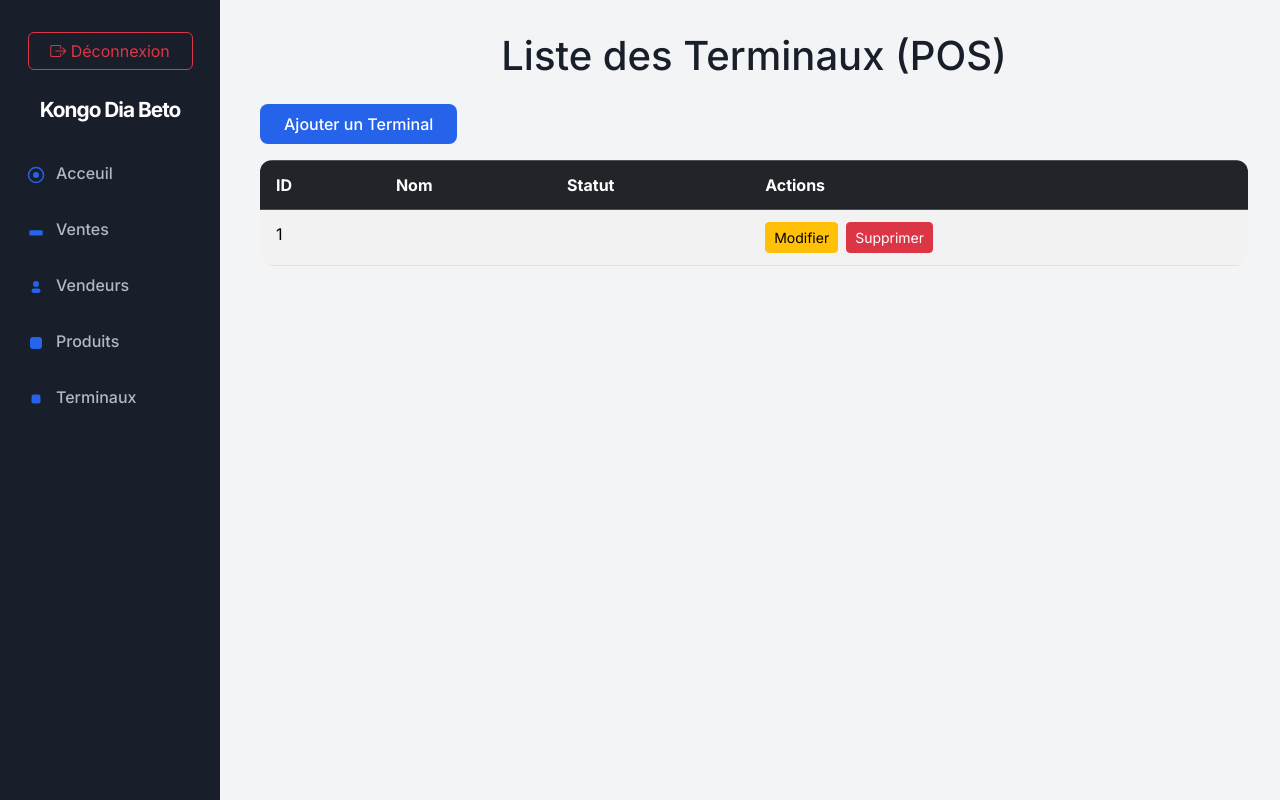
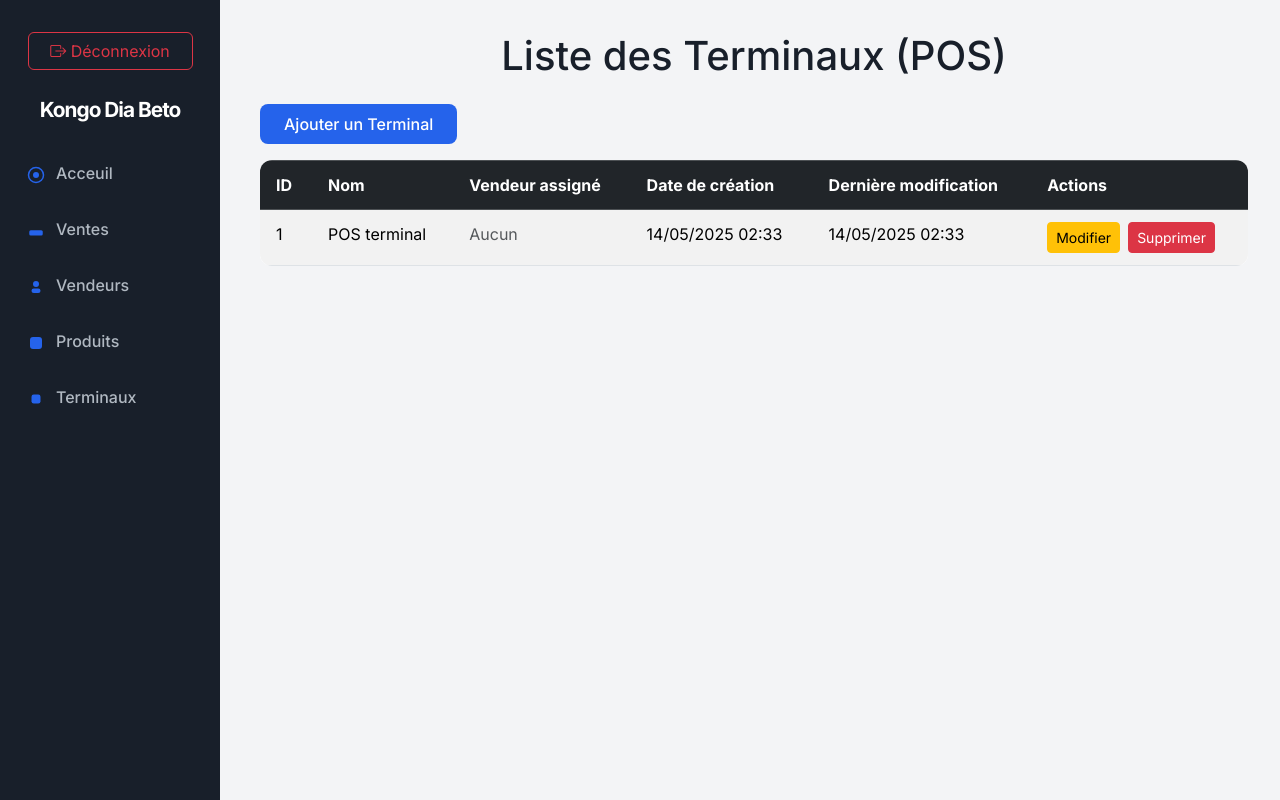
Before and after one commit to Sha-703/Stationnement, a Django app: page /api/pos/ in a window 1280 px wide. Run offline with Django 4.2, Linux system fonts and the light colour scheme; a user stored in the database is signed in; data comes from the database, SQL or seed files in the repository.

Commit message:
mis à jours page POS

```diff
--- a/apps/sales/templates/pos_list.html
+++ b/apps/sales/templates/pos_list.html
@@ -11,7 +11,9 @@
             <tr>
                 <th>ID</th>
                 <th>Nom</th>
-                <th>Statut</th>
+                <th>Vendeur assigné</th>
+                <th>Date de création</th>
+                <th>Dernière modification</th>
                 <th>Actions</th>
             </tr>
         </thead>
@@ -19,8 +21,10 @@
             {% for pos in pos_list %}
             <tr>
                 <td>{{ pos.id }}</td>
-                <td>{{ pos.nom }}</td>
-                <td>{{ pos.get_status_display }}</td>
+                <td>{{ pos.name }}</td>
+                <td>{% if pos.vendeur %}{{ pos.vendeur.nom_du_vendeur }}{% else %}<span class="text-muted">Aucun</span>{% endif %}</td>
+                <td>{{ pos.created_at|date:'d/m/Y H:i' }}</td>
+                <td>{{ pos.updated_at|date:'d/m/Y H:i' }}</td>
                 <td class="d-flex gap-2">
                     <a href="{% url 'add_pos' %}?id={{ pos.id }}" class="btn btn-warning btn-sm">Modifier</a>
                     <form method="post" action="{% url 'delete_pos' pos.id %}" style="display:inline;">
@@ -30,7 +34,7 @@
                 </td>
             </tr>
             {% empty %}
-            <tr><td colspan="4" class="text-center">Aucun terminal trouvé.</td></tr>
+            <tr><td colspan="6" class="text-center">Aucun terminal trouvé.</td></tr>
             {% endfor %}
         </tbody>
     </table>
```
